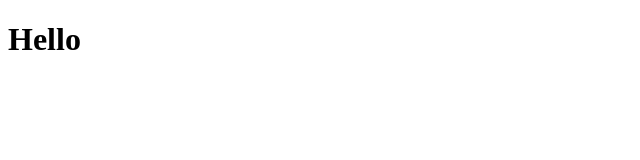
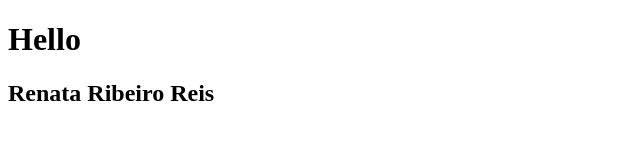
Before and after one commit to renataribeiroreis/meuportfolio.github.io, a plain HTML site: page index.html in a window 1280 px wide. Shown: the whole page, without its empty margins (0-640 px from the left). Drawn offline with Linux system fonts and the light colour scheme.

Commit message:
Update index.html

```diff
--- a/index.html
+++ b/index.html
@@ -7,5 +7,6 @@
 
 <body>
   <h1>Hello</h1>
+  <h2>Renata Ribeiro Reis</h2>
 </body>
 </html>
```
